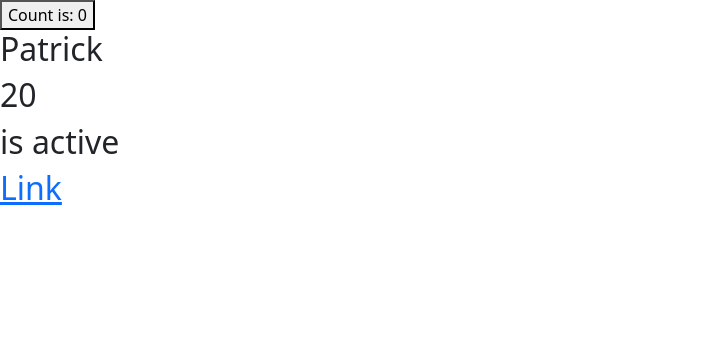
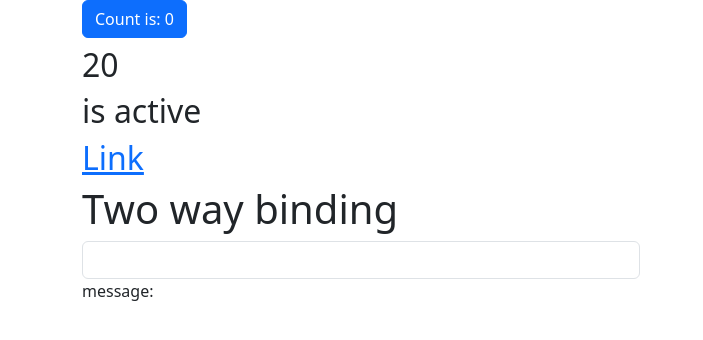
Before and after one commit to bmalvo/VueJS-introduction, a Vue app in the folder VueJS-CrashCourse/: page / in a window 1280 px wide. Shown: the top 340 px of the page, without its empty margins (0-703 px from the left). Built offline with nearby package versions, Linux system fonts and the light colour scheme.

Commit message:
two way binding

```diff
--- a/VueJS-CrashCourse/src/App.vue
+++ b/VueJS-CrashCourse/src/App.vue
@@ -2,7 +2,7 @@
 import { ref, onMounted } from 'vue'
 
 const count = ref(0);
-const message = 'Patrick';
+const message = defineModel();
 const number = 10;
 const isActive = true;
 const url = 'https://edwindiaz.com'
@@ -21,14 +21,21 @@ onMounted(() => {
 <template>
 
 
-  <div id="app">
-    <button @click="increment">
+  <div class="container" id="app">
+    <button class="btn btn-primary" @click="increment">
       Count is: {{ count }}
     </button>
     <h2>{{message}}</h2>
     <h2>{{number * 2}}</h2>
     <h2>{{isActive ? 'is active' : 'is not active'}}</h2>
     <h2><a :href=url >Link</a></h2>
+    <h1>Two way binding</h1>
+    <form action="">
+      <div class="col-sm-6">
+        <input v-model="message" type="text" class="form-control">
+        <p>message: {{message}}</p>
+      </div>
+    </form>
   </div>
 
 </template>
```
